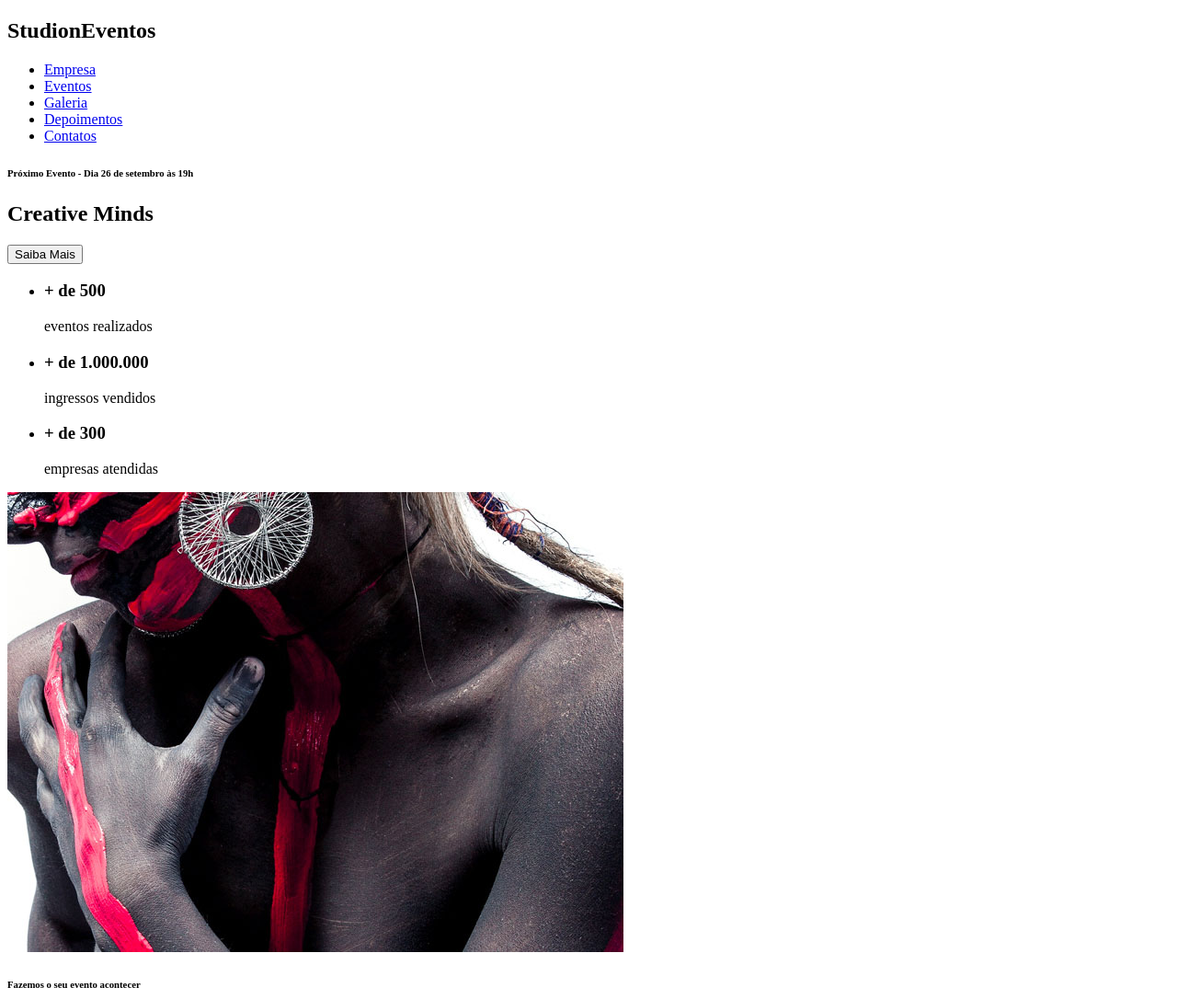
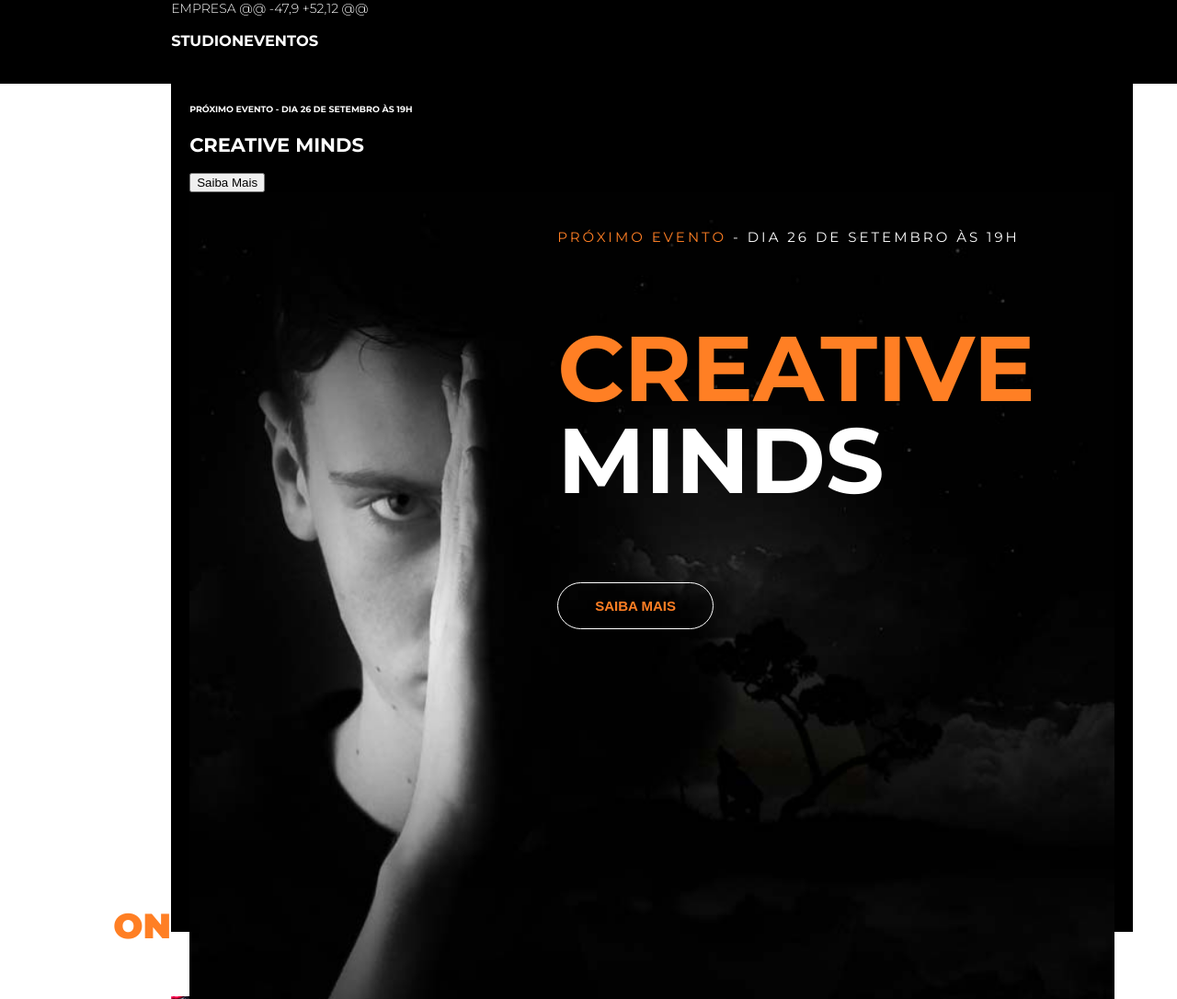
Before and after one commit to leandroandrade1/studion, a website: page src/index.html in a window 1280 px wide. Shown: the top 1086 px of the page at 92% size. After the commit the page ends 800 px from the top, so only its background shows below. Drawn offline with Linux system fonts and the light colour scheme.

Commit message:
editando as seçoes institutional e quote do htm e estilizando o css

```diff
--- a/src/index.html
+++ b/src/index.html
@@ -1,10 +1,7 @@
-<!DOCTYPE html>
-<html lang="pt-BR">
-
-<head>
 <meta charset="UTF-8">
 <meta http-equiv="X-UA-Compatible" content="IE=edge">
 <meta name="viewport" content="width=device-width, initial-scale=1.0">
+<link rel="stylesheet" href="style.css">
 <title>Studion</title>
 </head>
 
@@ -12,58 +9,41 @@
 <nav>
     <h1>Studi<span>on<span><span>Eventos</span></h1>
     <ul>
+<nav class="navbar">
+    <h1 class="logo-studion">
+        Studi<span class="copy--primary">on</span>
+        <span class="logo-studion_subtitle"> Eventos</span>
+    </h1>
+
+    <ul class="navbar__links">
         <li>
             <a href="#Empresa">
                 Empresa
-                </a>
-
-            </li>
-            <li>
-                <a href="#Eventos">
-                    Eventos
-                </a>
-            </li>
-            <li>
-                <a href="#Galeria">
-                    Galeria
-                </a>
-            </li>
-
-            <li>
-                <a href="#Depoimentos">
-                    Depoimentos
-                </a>
-            </li>
-            <li>
-                <a href="#Contatos">
-                    Contatos
-
-                </a>
-
-            </li>
-        </ul>
-
-    </nav>
+@@ -47,9 +52,12 @@ <h1>Studi<span>on<span><span>Eventos</span></h1>
 <header>
     <div id="slider">
         <div class="slide">
             <h6><span>Próximo Evento</span> - Dia 26 de setembro às 19h</h6>
             <h2><span>Creative</span> Minds</h2>
             <button>Saiba Mais</button>
+            <img class="slide__background-image" src="banner.jpg" alt="Studion banner">
+            <div class="slide__copy">
+            <h6><span class="copy--primary">Próximo Evento</span> - Dia 26 de setembro às 19h</h6>
+            <h2><span class="copy--primary" >Creative</span> Minds</h2>
+            <button class="btn btn--slide" >Saiba Mais</button>
+            </div>
 
         </div>
 
     </div>
-
 </header>
 <main>
-        <section id="counter">
-            <ul class="cunter__container" >
+    <section id="eventos">
+        <ul>
             <li><h3>+ de 500 </h3>eventos realizados</li>
             <li><h3>+ de 1.000.000 </h3>ingressos vendidos</li>
             <li><h3>+ de 300 </h3>empresas atendidas</li>
         </ul>
-
     </section>
     <section>
         <div>
@@ -72,7 +52,6 @@
             <h4>Lorem ipsum, dolor sit amet consectetur adipisicing elit.</h4>
             <p>Lorem ipsum dolor sit, amet consectetur adipisicing elit. Reprehenderit, molestiae doloremque tempore vel blanditiis unde rerum tenetur necessitatibus, officia mollitia beatae quas sint! Quibusdam est laboriosam doloremque corrupti eveniet obcaecati?</p>
             <button>Saiba Mais</button>
-
         </div>
     </section>
     <section>
@@ -82,7 +61,6 @@
             <button>Fazer cotação</button>
         </div>
     </section>
-
 </main>
 <footer>
     <h6>Studi<span>on<span><span>Eventos</span></h6>
@@ -102,9 +80,6 @@
 <p>
     <small>Studi<span>ON</span> - Todos os direitos revervados</small>
 </p>
-
 </footer>
-
 </body>
-
 </html>
--- /dev/null
+++ b/src/style.css
@@ -0,0 +1,157 @@
+@import url('https://fonts.googleapis.com/css2?family=Montserrat:wght@300;400;700;900&display=swap');
+
+*{
+    box-sizing: border-box;
+
+}
+
+:root{
+    --color-primary:#FF7F24;
+    font-family: 'Montserrat',sans-serif;
+    font-size: 16px;
+}
+
+body{
+    margin: 0px;
+    padding-top: 4.15rem;
+}
+
+ul{
+    display: flex;
+    list-style: none;
+    padding-left: 0;
+}
+
+
+.navbar{
+    position: fixed;
+    z-index: 1;     /*deixa o menu de navegaç]ao por cima dos elementos*/
+    display: grid;
+    grid-template-columns: 1fr 9fr;
+    align-items: center;
+    top: 0;
+    left: 0;
+    right: 0;
+    width: 100%;
+    height: 91px;
+    background-color:#000;
+    color: #fff;
+    padding:o 1rem;
+
+}
+
+.navbar__links{
+    justify-self: end;
+
+}
+
+ .navbar__links li{
+     font-size: 0.875rem;
+     margin-right: 3rem;
+     text-transform: uppercase;
+
+ }
+
+
+
+.navbar__links a{
+    font-weight: 300;
+    color: #fff;
+    text-decoration:none;
+
+}
+
+.navbar__links a:hover{
+    color:var(--color-primary);
+}
+
+.logo-studion{
+    font-size: 2.375rem;
+    font-weight: 900;
+    line-height: 1ch;     /*relativo ao tamanho do glifo 0 da fonte*/
+    text-transform: uppercase;
+    text-align: right;
+
+
+}
+
+.logo-studion_subtitle{
+    font-size: 0.875rem;
+    font-weight: 300;
+
+
+}
+
+
+.copy--primary{
+    color: var(--color-primary);
+}
+
+#slider{
+    background-color: #000;
+    color: #fff;
+    padding: 20px;
+
+}
+
+.slide{
+    height: 110vh;
+    position: relative;   /*prende o objeto filho dentro do objeto pai*/
+
+
+}
+.slide__background-image{
+    width: 100%;
+    height: 100%;
+    object-fit: cover;
+    object-position: center;
+}
+
+.slide__copy{
+    position: absolute;
+    top: 6.25rem;
+    left: 50vh;
+
+}
+
+.slide__copy h6{
+    font-size: .9375rem; /*tamanbho da fonte de 15 px*/
+    font-weight: 400;   /* peso da fonte */
+    text-transform: uppercase;
+    letter-spacing: .1875rem; /* espaçamento da fonte de 3px */
+}
+
+.slide__copy h2{
+    font-size: 6.25rem;  /*tamanbho da fonte de 100 px*/
+    text-transform: uppercase;
+    line-height: 6.25rem;
+
+}
+
+.slide__copy h2 span{
+    display: block;
+
+}
+
+.btn{
+    cursor:pointer;
+    padding:1rem 2.5rem;
+    border: 0.125em solid #fff;    /*borda de 2 px*/
+    border-radius: 5rem; /*arendodamento da borda de 26px*/
+    color:var(--color-primary);
+    background: unset;
+    font-size: .9375rem;
+    font-weight: 700;
+    text-transform: uppercase;
+    transition: 0.3s all ease;
+
+}
+
+.btn:hover,
+.btn:active,
+.btn:focus {
+border-color:var(--color-primary);
+background-color:var(--color-primary);
+color: #fff;
+
+}
```
Lines whose indentation alone changed are shown as unchanged.
